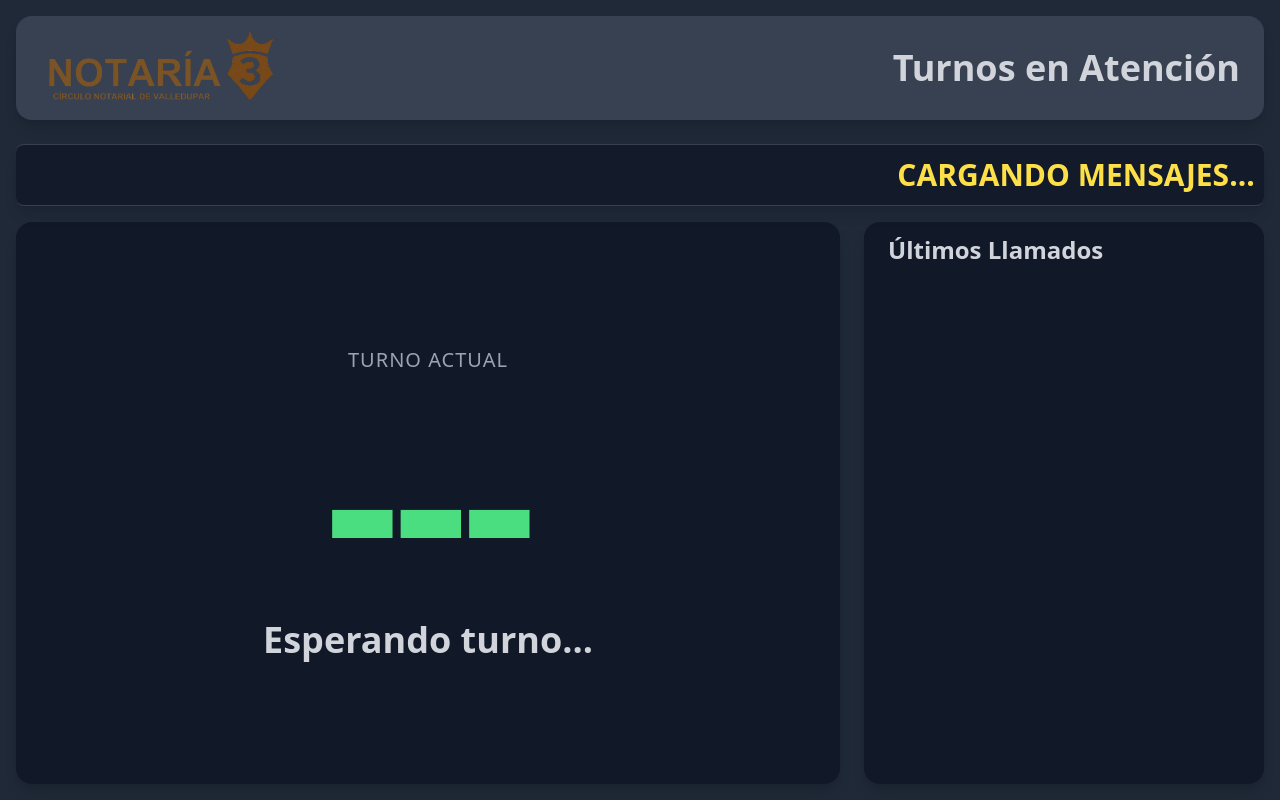
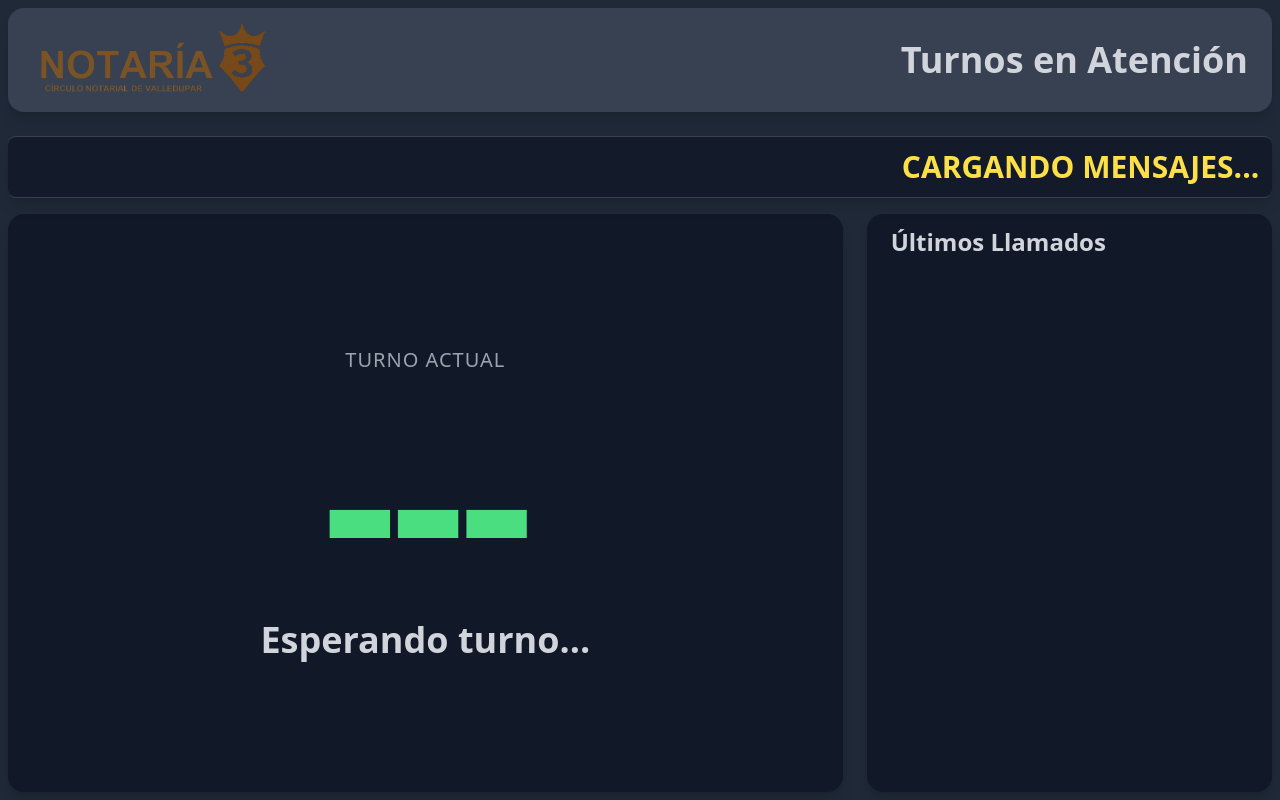
Before and after one commit to Juan-Castaneda-A/turnos, a Flask app: page /visualizador in a window 1280 px wide. Run offline with Flask 3, Linux system fonts and the light colour scheme; some libraries are stand-ins or nearby versions.

Commit message:
Update visualizador.html

```diff
--- a/templates/visualizador.html
+++ b/templates/visualizador.html
@@ -12,9 +12,9 @@
     <link href="{{ url_for('static', filename='css/visualizador.css') }}" rel="stylesheet">
 </head>
 
-<body class="bg-gray-800 text-gray-200 font-sans antialiased">
+<body class="bg-gray-800 text-gray-200 font-sans antialiased flex flex-col h-screen overflow-hidden">
 
-    <div class="container mx-auto p-3 lg:p-4 flex flex-col min-h-screen">
+    <div class="flex flex-col flex-grow w-full p-2">
 
         <header class="flex items-center justify-between py-3 px-6 bg-gray-700 rounded-2xl shadow-lg mb-6">
             <img src="{{ url_for('static', filename='img/logo_not.png') }}" alt="Logo Notaría"
@@ -36,7 +36,7 @@
                 id="current-turn-display">
                 <p class="text-lg sm:text-xl font-medium text-gray-400 mb-2 uppercase tracking-wider">Turno Actual</p>
                 <div id="current-turn-number"
-                    class="turn-font-size font-extrabold text-green-400 leading-none tracking-tight">---</div>
+                    class="turn-font-size font-extrabold text-green-400 leading-none tracking-tight whitespace-nowrap">---</div>
                 <p id="current-turn-module" class="text-2xl sm:text-3xl lg:text-4xl font-semibold text-gray-300 mt-2">
                     Esperando turno...</p>
             </section>
```
